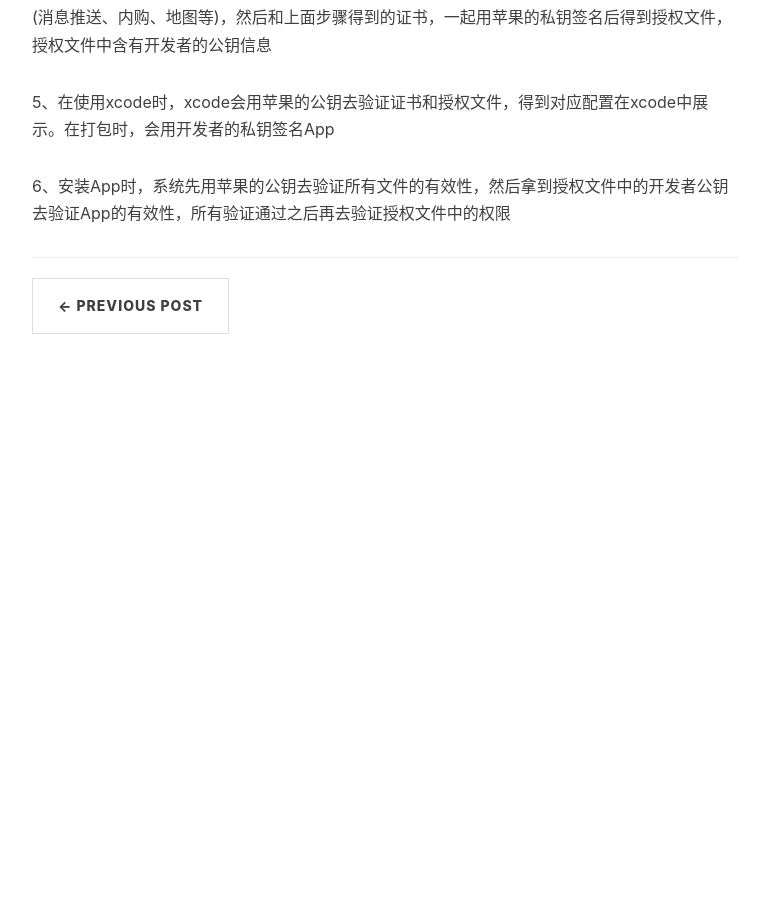
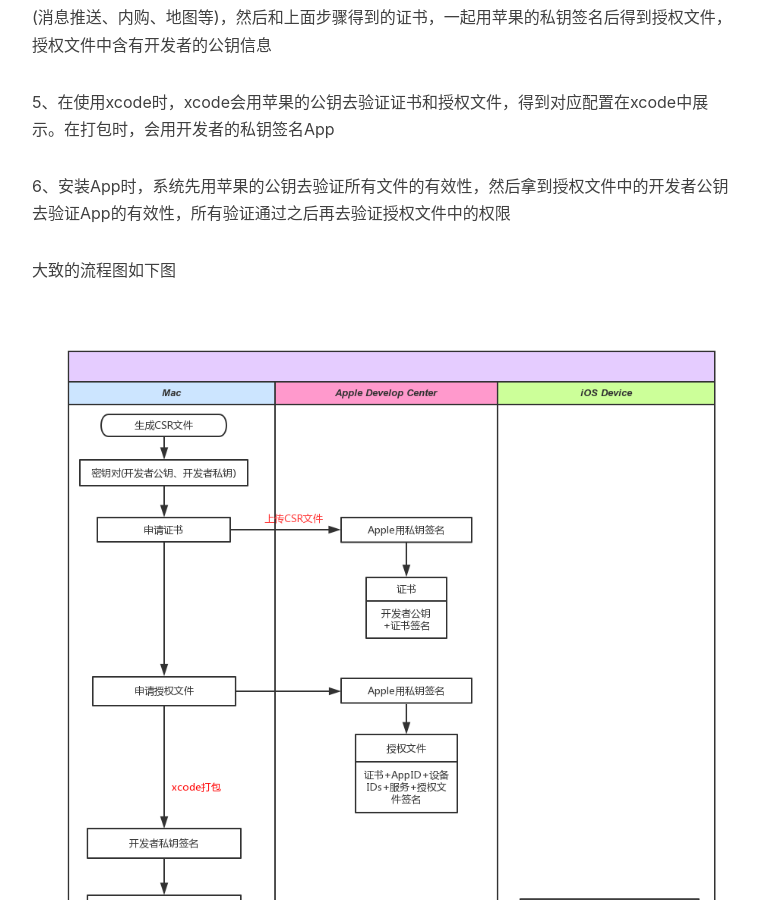
Before and after one commit to xttxqjfg/xttxqjfg.github.io, a Jekyll site: the page built from _posts/201706/2017-06-05-由浅到深理解iOS的签名机制.markdown, in a window 1280 px wide and 900 px high, scrolled down 2122 px. Shown: the whole window, without its empty margins (233-992 px from the left). Built offline with Jekyll 4.4.1, drawn with Linux system fonts in a browser that asks for light colours; nearby versions of some CDN libraries; comment, search, counter and statistics services are not loaded; before the commit the page ends 2600 px from its top, so only the background shows below that.

Commit message:
no message

```diff
--- a/_posts/201706/2017-06-05-由浅到深理解iOS的签名机制.markdown
+++ b/_posts/201706/2017-06-05-由浅到深理解iOS的签名机制.markdown
@@ -63,3 +63,7 @@ tags:
 5、在使用xcode时，xcode会用苹果的公钥去验证证书和授权文件，得到对应配置在xcode中展示。在打包时，会用开发者的私钥签名App
 
 6、安装App时，系统先用苹果的公钥去验证所有文件的有效性，然后拿到授权文件中的开发者公钥去验证App的有效性，所有验证通过之后再去验证授权文件中的权限
+
+大致的流程图如下图
+
+![](http://www.xttxqjfg.cn/img/201706/08/08001.png)
```
Also changed, not shown: img/201706/08/08001.png (added).
